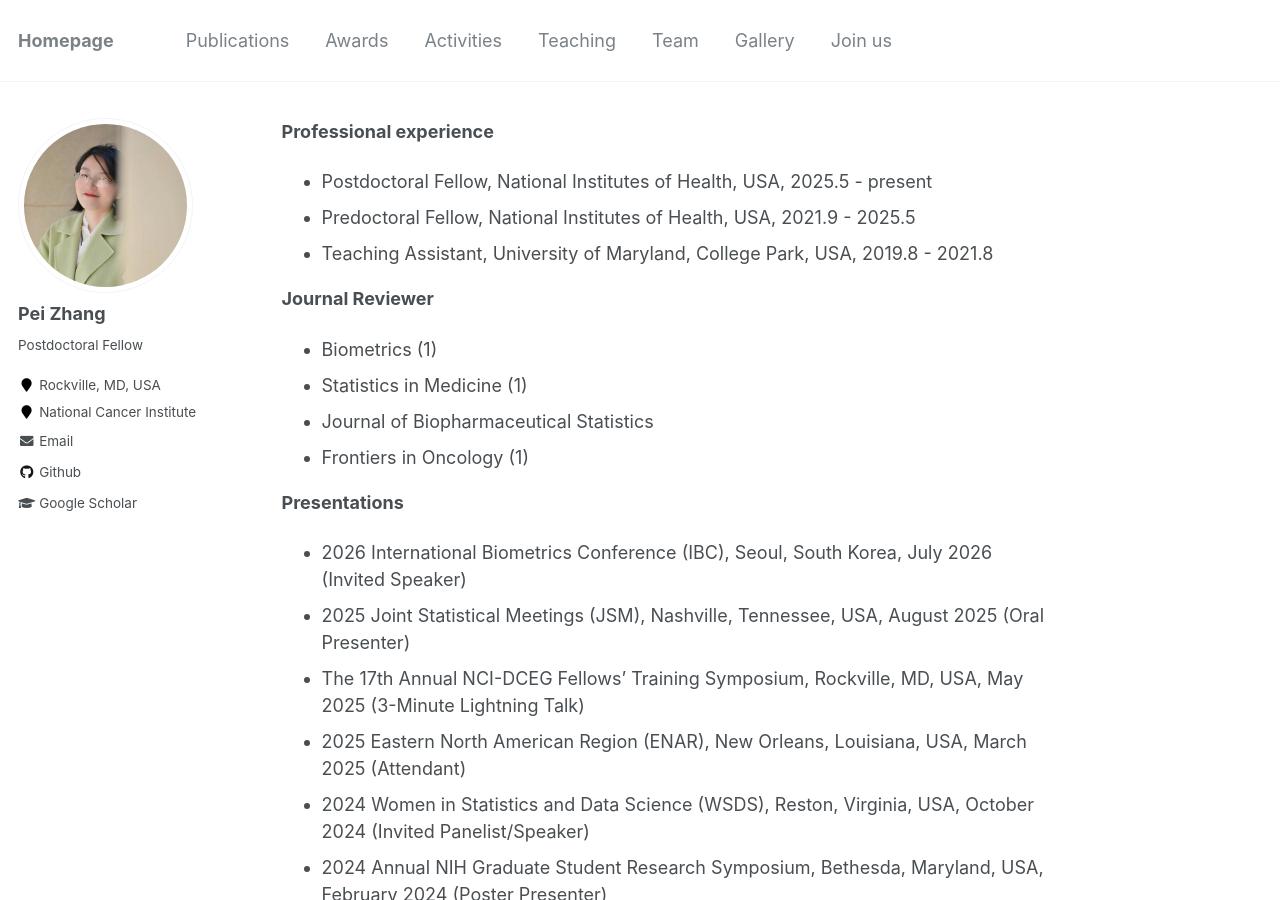
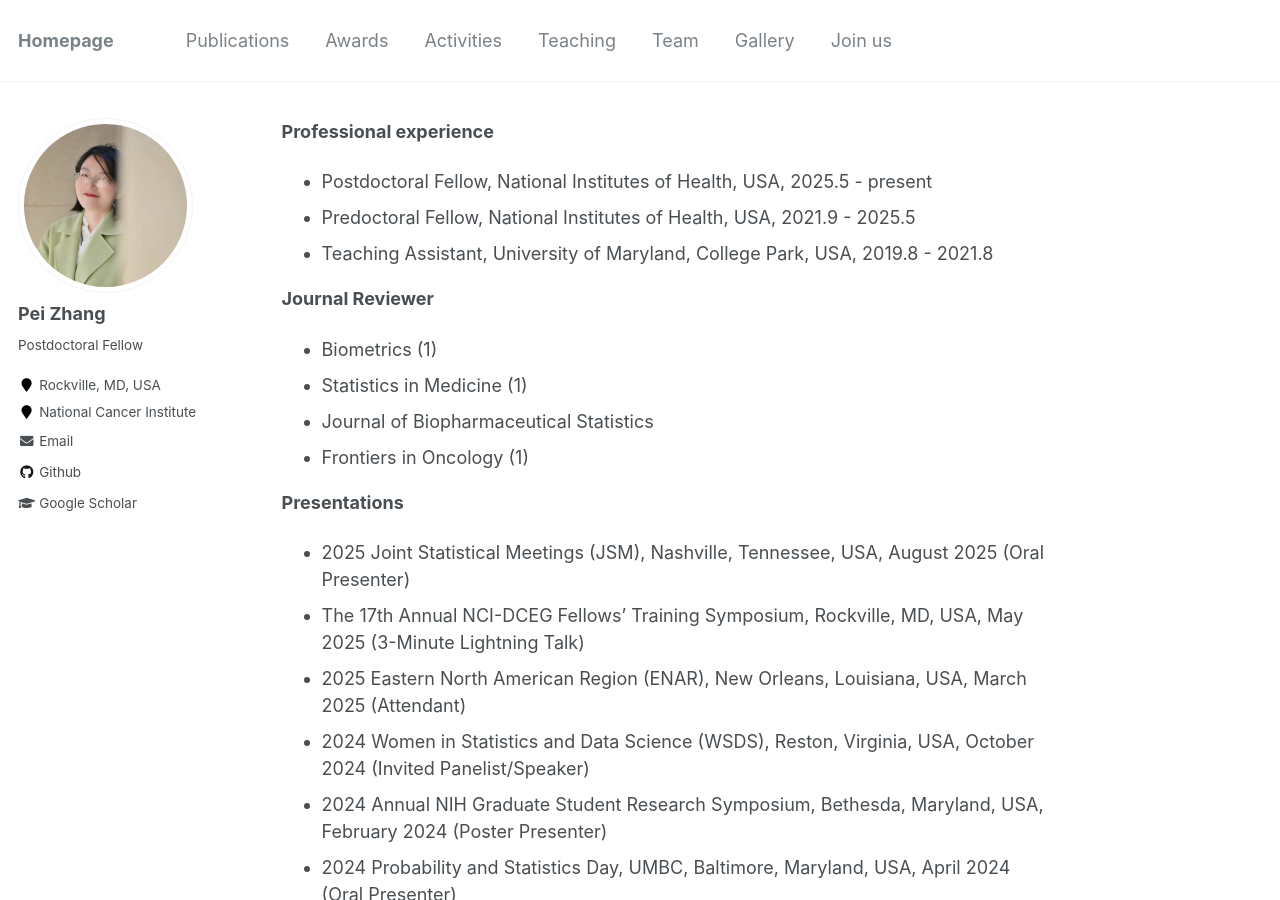
Before and after one commit to BettyzhangPei/BettyzhangPei.github.io, a Jekyll site: the page built from _pages/activities.md, in a window 1280 px wide and 900 px high. Built offline with Jekyll 4.4.1, drawn with Linux system fonts in a browser that asks for light colours.

Commit message:
Update activities.md

```diff
--- a/_pages/activities.md
+++ b/_pages/activities.md
@@ -32,7 +32,7 @@
 
 
 <b>Presentations</b>
-- 2026 International Biometrics Conference (IBC), Seoul, South Korea, July 2026 (Invited Speaker)
+<!-- - 2026 International Biometrics Conference (IBC), Seoul, South Korea, July 2026 (Invited Speaker)  -->
 - 2025 Joint Statistical Meetings (JSM), Nashville, Tennessee, USA, August 2025 (Oral Presenter)
 - The 17th Annual NCI-DCEG Fellows' Training Symposium, Rockville, MD, USA, May 2025 (3-Minute Lightning Talk)
 - 2025 Eastern North American Region (ENAR), New Orleans, Louisiana, USA, March 2025 (Attendant)
```
